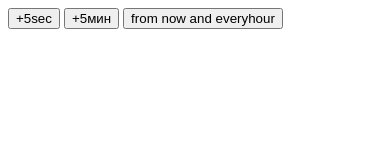
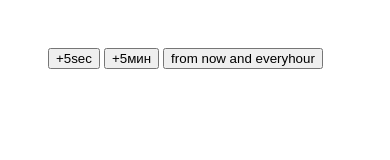
Before and after one commit to Sveta-K13/learn-phonegap-local-notification, a plain HTML site: page index.html in a window 390 px wide. Drawn offline with Linux system fonts and the light colour scheme; some packages are replaced by stand-ins of ours.

Commit message:
padding for ios

```diff
--- a/index.html
+++ b/index.html
@@ -5,7 +5,7 @@
     <meta name="viewport" content="width=device-width, height=device-height, initial-scale=1.0, maximum-scale=1.0, minimum-scale=1.0, user-scalable=no">
     <title>local notification example</title>
   </head>
-  <body>
+  <body style="padding:40px;">
 
     <button onclick="in5sec();"> +5sec </button>
     <button onclick="in5min();"> +5мин </button>
```
